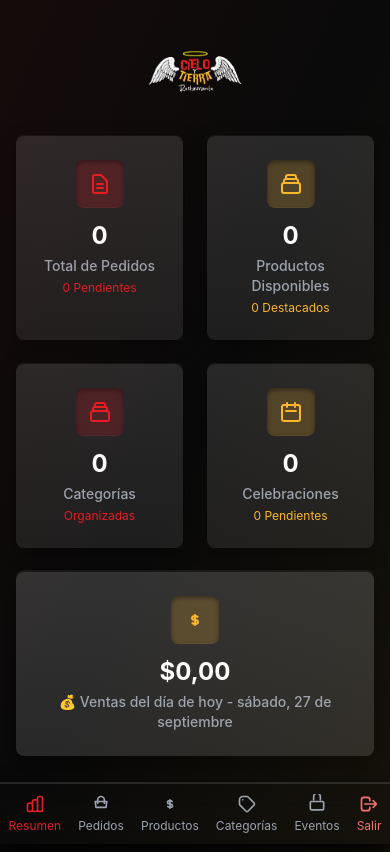
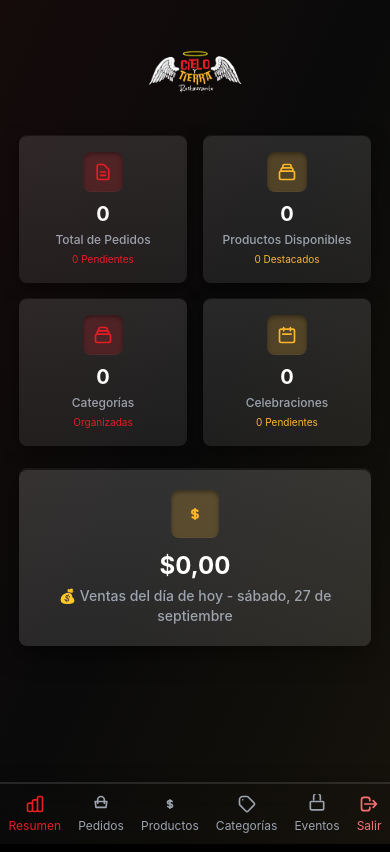
Before and after one commit to KeviinDCV/CIeloyTierra, a Next.js app: page /admin/dashboard in a window 390 px wide. Built offline with nearby package versions, Linux system fonts and the light colour scheme; sample sign-in values are in the browser's storage.

Commit message:
UI responsive

```diff
--- a/app/admin/dashboard/page.tsx
+++ b/app/admin/dashboard/page.tsx
@@ -536,93 +536,93 @@ export default function AdminDashboard() {
   }
 
   const renderOverview = () => (
-    <div className="space-y-6">
-      {/* Statistics Cards Grid - 4 cards principales */}
-      <div className="grid grid-cols-2 lg:grid-cols-4 gap-6">
+    <div className="space-y-6 md:space-y-8 lg:space-y-10">
+      {/* Statistics Cards Grid - 4 cards principales con reorganización inteligente */}
+      <div className="grid grid-cols-2 md:grid-cols-2 lg:grid-cols-4 gap-4 md:gap-5 lg:gap-6">
         {/* Total Orders Card */}
-        <div className="bg-gradient-to-b from-layer-high to-layer-mid rounded-lg p-6 shadow-layer-md hover:shadow-layer-lg transition-all duration-300">
+        <div className="bg-gradient-to-b from-layer-high to-layer-mid rounded-lg md:rounded-xl p-4 md:p-5 lg:p-6 shadow-layer-md hover:shadow-layer-lg transition-all duration-300">
           <div className="text-center">
             <div
-              className="w-12 h-12 mx-auto mb-3 bg-primary-red/20 rounded-lg flex items-center justify-center"
+              className="w-10 h-10 md:w-12 md:h-12 mx-auto mb-2 md:mb-3 bg-primary-red/20 rounded-lg flex items-center justify-center"
               style={{ boxShadow: 'inset 0 2px 4px rgba(0, 0, 0, 0.4), inset 0 -1px 0 rgba(255, 255, 255, 0.05)' }}
             >
-              <svg className="w-6 h-6 text-primary-red" fill="none" stroke="currentColor" viewBox="0 0 24 24">
+              <svg className="w-5 h-5 md:w-6 md:h-6 text-primary-red" fill="none" stroke="currentColor" viewBox="0 0 24 24">
                 <path strokeLinecap="round" strokeLinejoin="round" strokeWidth={2} d="M9 12h6m-6 4h6m2 5H7a2 2 0 01-2-2V5a2 2 0 012-2h5.586a1 1 0 01.707.293l5.414 5.414a1 1 0 01.293.707V19a2 2 0 01-2 2z" />
               </svg>
             </div>
-            <h3 className="text-2xl font-bold text-white mb-1">{orders.length}</h3>
-            <p className="text-gray-400 text-sm font-medium">Total de Pedidos</p>
-            <p className="text-primary-red text-xs mt-1">{orders.filter(o => o.status === 'pending').length} Pendientes</p>
+            <h3 className="text-xl md:text-2xl lg:text-3xl font-bold text-white mb-1">{orders.length}</h3>
+            <p className="text-gray-400 text-xs md:text-sm font-medium">Total de Pedidos</p>
+            <p className="text-primary-red text-[10px] md:text-xs mt-1">{orders.filter(o => o.status === 'pending').length} Pendientes</p>
           </div>
         </div>
 
         {/* Total Products Card */}
-        <div className="bg-gradient-to-b from-layer-high to-layer-mid rounded-lg p-6 shadow-layer-md hover:shadow-layer-lg transition-all duration-300">
+        <div className="bg-gradient-to-b from-layer-high to-layer-mid rounded-lg md:rounded-xl p-4 md:p-5 lg:p-6 shadow-layer-md hover:shadow-layer-lg transition-all duration-300">
           <div className="text-center">
             <div
-              className="w-12 h-12 mx-auto mb-3 bg-primary-yellow/20 rounded-lg flex items-center justify-center"
+              className="w-10 h-10 md:w-12 md:h-12 mx-auto mb-2 md:mb-3 bg-primary-yellow/20 rounded-lg flex items-center justify-center"
               style={{ boxShadow: 'inset 0 2px 4px rgba(0, 0, 0, 0.4), inset 0 -1px 0 rgba(255, 255, 255, 0.05)' }}
             >
-              <svg className="w-6 h-6 text-primary-yellow" fill="none" stroke="currentColor" viewBox="0 0 24 24">
+              <svg className="w-5 h-5 md:w-6 md:h-6 text-primary-yellow" fill="none" stroke="currentColor" viewBox="0 0 24 24">
                 <path strokeLinecap="round" strokeLinejoin="round" strokeWidth={2} d="M19 11H5m14 0a2 2 0 012 2v6a2 2 0 01-2 2H5a2 2 0 01-2-2v-6a2 2 0 012-2m14 0V9a2 2 0 00-2-2M5 11V9a2 2 0 012-2m0 0V5a2 2 0 012-2h6a2 2 0 012 2v2M7 7h10" />
               </svg>
             </div>
-            <h3 className="text-2xl font-bold text-white mb-1">{products.length}</h3>
-            <p className="text-gray-400 text-sm font-medium">Productos Disponibles</p>
-            <p className="text-primary-yellow text-xs mt-1">{products.filter(p => p.featured).length} Destacados</p>
+            <h3 className="text-xl md:text-2xl lg:text-3xl font-bold text-white mb-1">{products.length}</h3>
+            <p className="text-gray-400 text-xs md:text-sm font-medium">Productos Disponibles</p>
+            <p className="text-primary-yellow text-[10px] md:text-xs mt-1">{products.filter(p => p.featured).length} Destacados</p>
           </div>
         </div>
 
         {/* Total Categories Card */}
-        <div className="bg-gradient-to-b from-layer-high to-layer-mid rounded-lg p-6 shadow-layer-md hover:shadow-layer-lg transition-all duration-300">
+        <div className="bg-gradient-to-b from-layer-high to-layer-mid rounded-lg md:rounded-xl p-4 md:p-5 lg:p-6 shadow-layer-md hover:shadow-layer-lg transition-all duration-300">
           <div className="text-center">
             <div
-              className="w-12 h-12 mx-auto mb-3 bg-primary-red/20 rounded-lg flex items-center justify-center"
+              className="w-10 h-10 md:w-12 md:h-12 mx-auto mb-2 md:mb-3 bg-primary-red/20 rounded-lg flex items-center justify-center"
               style={{ boxShadow: 'inset 0 2px 4px rgba(0, 0, 0, 0.4), inset 0 -1px 0 rgba(255, 255, 255, 0.05)' }}
             >
-              <svg className="w-6 h-6 text-primary-red" fill="none" stroke="currentColor" viewBox="0 0 24 24">
+              <svg className="w-5 h-5 md:w-6 md:h-6 text-primary-red" fill="none" stroke="currentColor" viewBox="0 0 24 24">
                 <path strokeLinecap="round" strokeLinejoin="round" strokeWidth={2} d="M19 11H5m14 0a2 2 0 012 2v6a2 2 0 01-2 2H5a2 2 0 01-2-2v-6a2 2 0 012-2m14 0V9a2 2 0 00-2-2M5 11V9a2 2 0 012-2m0 0V5a2 2 0 012-2h6a2 2 0 012 2v2M7 7h10" />
               </svg>
             </div>
-            <h3 className="text-2xl font-bold text-white mb-1">{categories.length}</h3>
-            <p className="text-gray-400 text-sm font-medium">Categorías</p>
-            <p className="text-primary-red text-xs mt-1">Organizadas</p>
+            <h3 className="text-xl md:text-2xl lg:text-3xl font-bold text-white mb-1">{categories.length}</h3>
+            <p className="text-gray-400 text-xs md:text-sm font-medium">Categorías</p>
+            <p className="text-primary-red text-[10px] md:text-xs mt-1">Organizadas</p>
           </div>
         </div>
 
         {/* Total Celebrations Card */}
-        <div className="bg-gradient-to-b from-layer-high to-layer-mid rounded-lg p-6 shadow-layer-md hover:shadow-layer-lg transition-all duration-300">
+        <div className="bg-gradient-to-b from-layer-high to-layer-mid rounded-lg md:rounded-xl p-4 md:p-5 lg:p-6 shadow-layer-md hover:shadow-layer-lg transition-all duration-300">
           <div className="text-center">
             <div
-              className="w-12 h-12 mx-auto mb-3 bg-primary-yellow/20 rounded-lg flex items-center justify-center"
+              className="w-10 h-10 md:w-12 md:h-12 mx-auto mb-2 md:mb-3 bg-primary-yellow/20 rounded-lg flex items-center justify-center"
               style={{ boxShadow: 'inset 0 2px 4px rgba(0, 0, 0, 0.4), inset 0 -1px 0 rgba(255, 255, 255, 0.05)' }}
             >
-              <svg className="w-6 h-6 text-primary-yellow" fill="none" stroke="currentColor" viewBox="0 0 24 24">
+              <svg className="w-5 h-5 md:w-6 md:h-6 text-primary-yellow" fill="none" stroke="currentColor" viewBox="0 0 24 24">
                 <path strokeLinecap="round" strokeLinejoin="round" strokeWidth={2} d="M8 7V3m8 4V3m-9 8h10M5 21h14a2 2 0 002-2V7a2 2 0 00-2-2H5a2 2 0 00-2 2v12a2 2 0 002 2z" />
               </svg>
             </div>
-            <h3 className="text-2xl font-bold text-white mb-1">{celebrations.length}</h3>
-            <p className="text-gray-400 text-sm font-medium">Celebraciones</p>
-            <p className="text-primary-yellow text-xs mt-1">{celebrations.filter(c => c.status === 'pending').length} Pendientes</p>
+            <h3 className="text-xl md:text-2xl lg:text-3xl font-bold text-white mb-1">{celebrations.length}</h3>
+            <p className="text-gray-400 text-xs md:text-sm font-medium">Celebraciones</p>
+            <p className="text-primary-yellow text-[10px] md:text-xs mt-1">{celebrations.filter(c => c.status === 'pending').length} Pendientes</p>
           </div>
         </div>
       </div>
 
       {/* Today's Sales Card - Card alargada con el mismo estilo que las demás */}
-      <div className="bg-gradient-to-b from-layer-elevated to-layer-high rounded-lg p-6 shadow-layer-lg col-span-2 lg:col-span-4">
+      <div className="bg-gradient-to-b from-layer-elevated to-layer-high rounded-lg md:rounded-xl p-5 md:p-6 lg:p-8 shadow-layer-lg col-span-2 lg:col-span-4">
         <div className="text-center">
           <div
-            className="w-12 h-12 mx-auto mb-3 bg-primary-yellow/20 rounded-lg flex items-center justify-center"
+            className="w-12 h-12 md:w-14 md:h-14 mx-auto mb-3 md:mb-4 bg-primary-yellow/20 rounded-lg flex items-center justify-center"
             style={{ boxShadow: 'inset 0 2px 4px rgba(0, 0, 0, 0.4), inset 0 -1px 0 rgba(255, 255, 255, 0.05)' }}
           >
-            <svg className="w-6 h-6 text-primary-yellow" fill="none" stroke="currentColor" viewBox="0 0 24 24">
+            <svg className="w-6 h-6 md:w-7 md:h-7 text-primary-yellow" fill="none" stroke="currentColor" viewBox="0 0 24 24">
               <path strokeLinecap="round" strokeLinejoin="round" strokeWidth={2} d="M12 8c-1.657 0-3 .895-3 2s1.343 2 3 2 3 .895 3 2-1.343 2-3 2m0-8c1.11 0 2.08.402 2.599 1M12 8V7m0 1v8m0 0v1m0-1c-1.11 0-2.08-.402-2.599-1" />
             </svg>
           </div>
-          <h3 className="text-2xl font-bold text-white mb-1">
+          <h3 className="text-2xl md:text-3xl lg:text-4xl font-bold text-white mb-1 md:mb-2">
             ${getTodaysSales().toLocaleString('es-ES', { minimumFractionDigits: 2 })}
           </h3>
-          <p className="text-gray-400 text-sm font-medium">
+          <p className="text-gray-400 text-sm md:text-base font-medium">
             💰 Ventas del día de hoy - {new Date().toLocaleDateString('es-ES', {
               weekday: 'long',
               day: 'numeric',
@@ -638,11 +638,11 @@ export default function AdminDashboard() {
     const filteredOrders = getFilteredOrders()
 
     return (
-      <div className="space-y-4">
+      <div className="space-y-4 md:space-y-5 lg:space-y-6">
         {/* Header compacto móvil-first */}
-        <div className="flex flex-col space-y-3">
+        <div className="flex flex-col space-y-3 md:space-y-4">
           <div className="flex justify-between items-center">
-            <h2 className="text-xl font-bold text-white">Pedidos</h2>
+            <h2 className="text-xl md:text-2xl font-bold text-white">Pedidos</h2>
             <button
               onClick={() => setShowClearHistoryModal(true)}
               className="p-2 bg-gray-700 text-gray-300 rounded-lg hover:bg-red-600 hover:text-white transition-colors"
@@ -876,10 +876,10 @@ export default function AdminDashboard() {
 
 
   const renderProducts = () => (
-    <div className="space-y-4">
+    <div className="space-y-4 md:space-y-5 lg:space-y-6">
       {/* Header compacto móvil-first */}
       <div className="flex justify-between items-center">
-        <h2 className="text-xl font-bold text-white">Productos</h2>
+        <h2 className="text-xl md:text-2xl font-bold text-white">Productos</h2>
         <button
           onClick={() => setShowProductModal(true)}
           className="bg-gradient-to-b from-primary-red to-primary-red/90 text-white px-3 py-2 rounded-lg hover:from-primary-red hover:to-primary-red/80 transition-all duration-200 text-sm font-bold"
@@ -889,8 +889,8 @@ export default function AdminDashboard() {
         </button>
       </div>
 
-      {/* Grid optimizado para móvil */}
-      <div className="grid grid-cols-1 sm:grid-cols-2 gap-3">
+      {/* Grid con reorganización inteligente - 1 → 2 → 3 columnas */}
+      <div className="grid grid-cols-1 sm:grid-cols-2 lg:grid-cols-3 gap-3 md:gap-4 lg:gap-5">
         {products.length === 0 ? (
           <div className="col-span-full bg-gradient-to-b from-layer-mid to-layer-base rounded-lg p-6 text-center shadow-layer-sm">
             <div
@@ -974,10 +974,10 @@ export default function AdminDashboard() {
   )
 
   const renderCategories = () => (
-    <div className="space-y-4">
+    <div className="space-y-4 md:space-y-5 lg:space-y-6">
       {/* Header compacto móvil-first */}
       <div className="flex justify-between items-center">
-        <h2 className="text-xl font-bold text-white">Categorías</h2>
+        <h2 className="text-xl md:text-2xl font-bold text-white">Categorías</h2>
         <button
           onClick={() => setShowCategoryModal(true)}
           className="bg-gradient-to-b from-primary-red to-primary-red/90 text-white px-3 py-2 rounded-lg hover:from-primary-red hover:to-primary-red/80 transition-all duration-200 text-sm font-bold"
@@ -987,8 +987,8 @@ export default function AdminDashboard() {
         </button>
       </div>
 
-      {/* Grid optimizado para móvil */}
-      <div className="grid grid-cols-1 sm:grid-cols-2 gap-3">
+      {/* Grid con reorganización inteligente - 1 → 2 → 3 columnas */}
+      <div className="grid grid-cols-1 sm:grid-cols-2 lg:grid-cols-3 gap-3 md:gap-4 lg:gap-5">
         {categories.length === 0 ? (
           <div className="col-span-full bg-gradient-to-b from-layer-mid to-layer-base rounded-lg p-6 text-center shadow-layer-sm">
             <div
@@ -1072,10 +1072,10 @@ export default function AdminDashboard() {
   }
 
   const renderCelebrations = () => (
-    <div className="space-y-4">
+    <div className="space-y-4 md:space-y-5 lg:space-y-6">
       {/* Header compacto móvil-first */}
       <div className="flex justify-between items-center">
-        <h2 className="text-xl font-bold text-white">Celebraciones</h2>
+        <h2 className="text-xl md:text-2xl font-bold text-white">Celebraciones</h2>
         <div className="text-xs text-gray-400">
           {celebrations.length} reserva{celebrations.length !== 1 ? 's' : ''}
         </div>
@@ -1249,7 +1249,8 @@ export default function AdminDashboard() {
         </div>
       </div>
 
-      <div className="px-4 pb-24">
+      {/* Contenedor principal responsive - Sistema de cajas con relaciones claras */}
+      <div className="px-4 md:px-6 lg:px-8 pb-24 md:pb-28 max-w-sm mx-auto md:max-w-3xl lg:max-w-5xl xl:max-w-7xl">
 
         {/* Tab Content */}
         {activeTab === 'overview' && renderOverview()}
```
